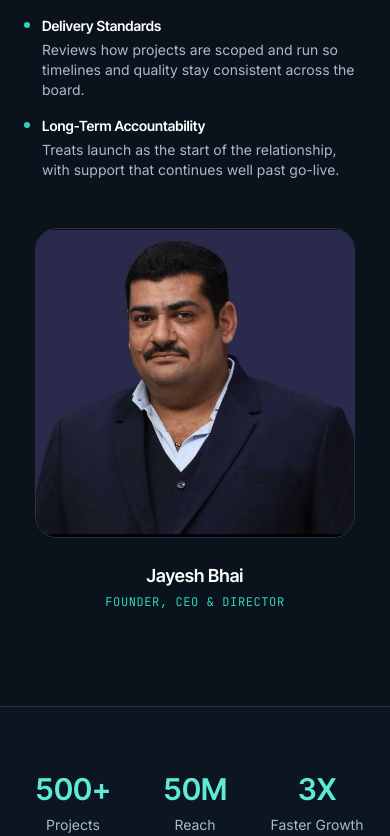
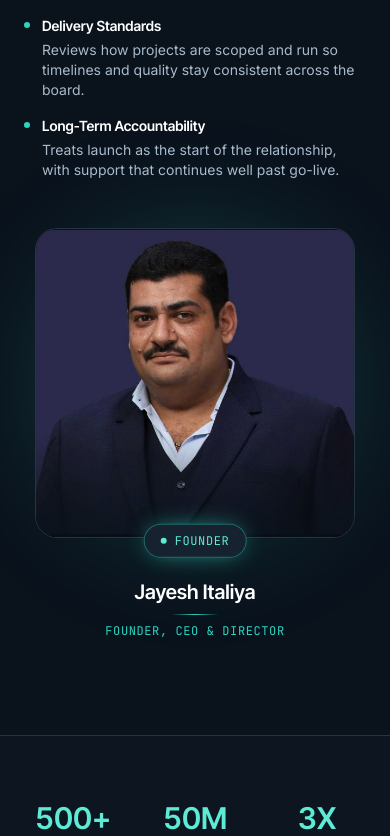
Before and after one commit to SauravDnj/staller-stack-website, a Next.js app: page /about in a window 390 px wide. Shown: the part 4663-5499 px from the top of the page. Built offline with nearby package versions, Linux system fonts and the light colour scheme.

Commit message:
Update founder details in FounderSpotlight component, changing name to "Jayesh Italiya" and enhancing layout with new visual elements. Add gradient background and logo animation for improved aesthetics and responsiveness.

```diff
--- a/src/components/sections/FounderSpotlight.tsx
+++ b/src/components/sections/FounderSpotlight.tsx
@@ -38,9 +38,18 @@ export function FounderSpotlight() {
         </Reveal>
 
         <Reveal delay={0.1} className="lg:col-span-2">
-          <div className="mx-auto max-w-xs lg:max-w-none">
-            <Tilt strength={5} className="rounded-3xl">
-              <div className="overflow-hidden rounded-3xl border border-ss-border bg-ss-surface">
+          <div className="relative mx-auto max-w-xs lg:max-w-none">
+            <div
+              aria-hidden
+              className="absolute -inset-6 -z-10 rounded-[2.5rem] opacity-30 blur-[60px]"
+              style={{
+                background:
+                  "radial-gradient(circle, var(--ss-teal), transparent 70%)",
+                animation: "pulse-soft 6s var(--ease-io, cubic-bezier(.4,0,.2,1)) infinite",
+              }}
+            />
+            <Tilt strength={5} className="relative rounded-3xl">
+              <div className="relative overflow-hidden rounded-3xl border border-ss-border bg-ss-surface">
                 <Image
                   src={founder.photo}
                   alt={founder.name}
@@ -50,15 +59,31 @@ export function FounderSpotlight() {
                   className="h-auto w-full"
                   priority
                 />
+                <div
+                  aria-hidden
+                  className="absolute inset-x-0 bottom-0 h-1/3 bg-gradient-to-t from-ss-base/80 to-transparent"
+                />
               </div>
             </Tilt>
-            <div className="mt-6 text-center">
-              <p className="font-display text-lg font-semibold text-ss-text">{founder.name}</p>
-              <p className="mt-1 font-mono text-xs uppercase tracking-wider text-ss-teal">
-                {founder.role}
-              </p>
+
+            <div className="animate-logo-float absolute -bottom-5 left-1/2 w-max -translate-x-1/2">
+              <span className="inline-flex items-center gap-2 rounded-full border border-ss-teal/40 bg-ss-surface px-4 py-2 font-mono text-xs uppercase tracking-wider text-ss-mint shadow-[0_0_24px_-8px_var(--ss-teal)]">
+                <span className="h-1.5 w-1.5 rounded-full bg-ss-mint" />
+                Founder
+              </span>
             </div>
           </div>
+
+          <Reveal delay={0.25} className="mt-10 text-center">
+            <p className="font-display text-xl font-semibold text-ss-text">{founder.name}</p>
+            <span
+              aria-hidden
+              className="mx-auto mt-2 block h-px w-12 bg-gradient-to-r from-transparent via-ss-teal to-transparent"
+            />
+            <p className="mt-2 font-mono text-xs uppercase tracking-wider text-ss-teal">
+              {founder.role}
+            </p>
+          </Reveal>
         </Reveal>
       </Container>
     </section>
--- a/src/content/team.ts
+++ b/src/content/team.ts
@@ -7,11 +7,11 @@ export type Founder = {
 };
 
 export const founder: Founder = {
-  name: "Jayesh Bhai",
+  name: "Jayesh Italiya",
   role: "Founder, CEO & Director",
   photo: "/images/about/jayesh.jpeg",
   bio: [
-    "Staller Stack exists because Jayesh Bhai got tired of watching good businesses get let down by agencies that disappeared after the invoice cleared. He founded the company on a simple rule: every engagement is run the way he'd want to be treated if he were the client — clear timelines, honest updates, and a team that's still around after launch.",
+    "Staller Stack exists because Jayesh Italiya got tired of watching good businesses get let down by agencies that disappeared after the invoice cleared. He founded the company on a simple rule: every engagement is run the way he'd want to be treated if he were the client — clear timelines, honest updates, and a team that's still around after launch.",
     "That philosophy shapes how every project here gets run. Jayesh stays directly involved in the client relationship, not just the sales conversation, so the priorities of the business always come before the convenience of the team building it.",
     "As Founder, CEO, and Director, he oversees everything from how a project is scoped in the first conversation to how it's supported long after launch — so the standard a client agrees to on day one is the same standard they get on day three hundred.",
   ],
```
